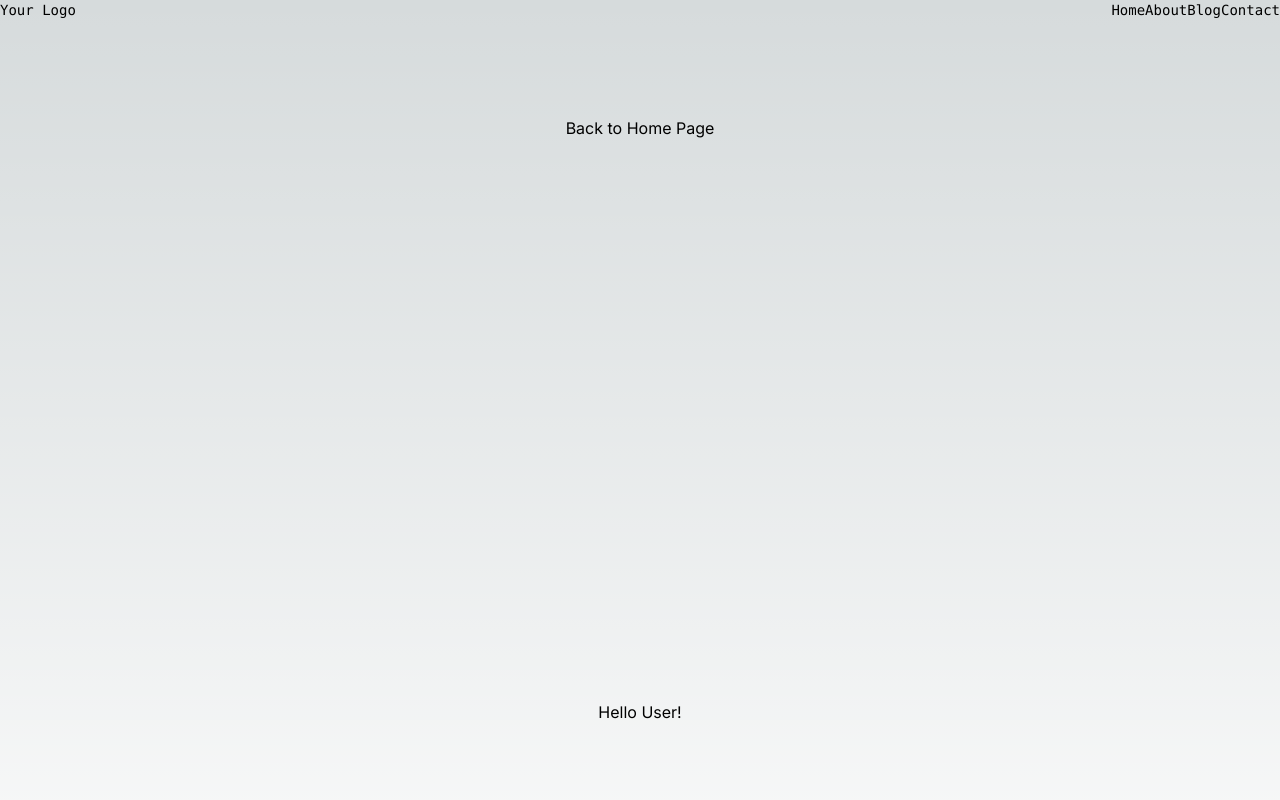
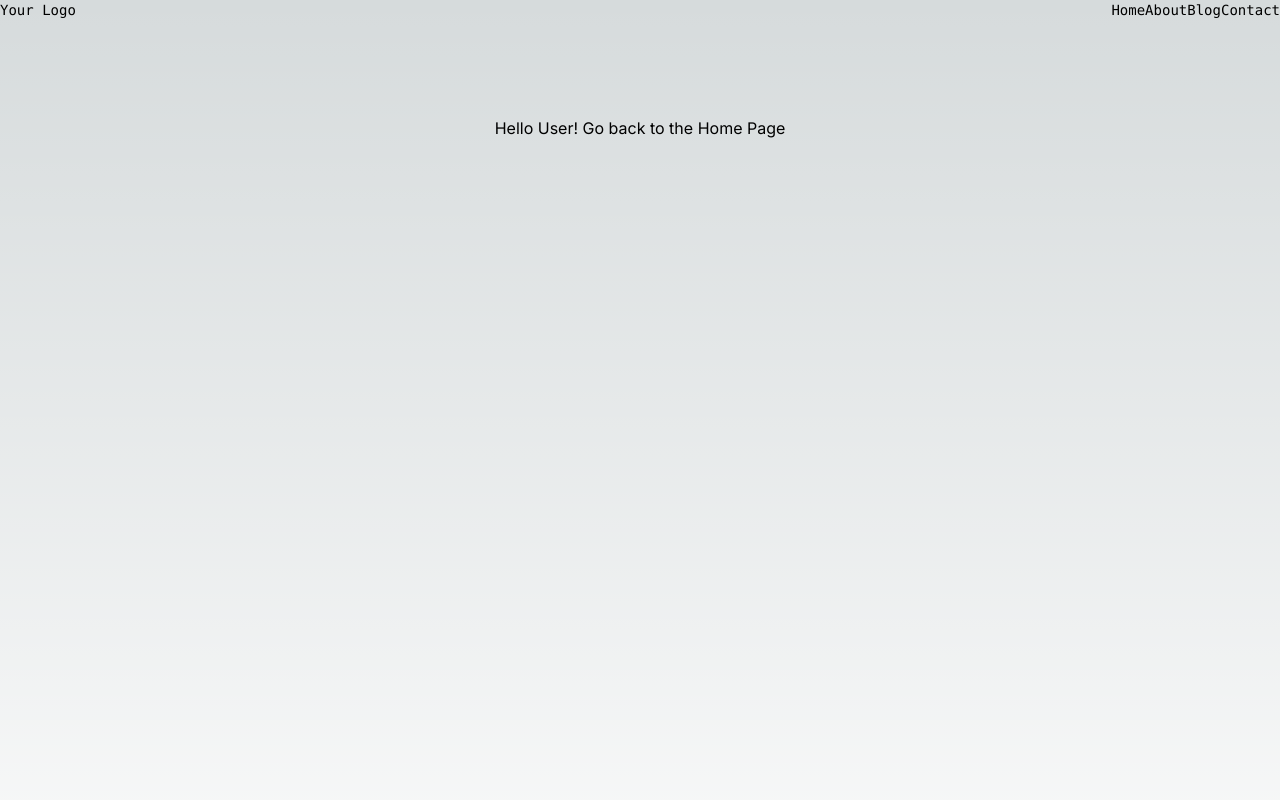
Before and after one commit to kadenjenson/translator-app, a Next.js app: page /user in a window 1280 px wide. Shown: the top 800 px of the page. Built offline with nearby package versions, Linux system fonts and the light colour scheme.

Commit message:
removed un-used imports and reformatted tab sizes

```diff
--- a/src/app/user/page.tsx
+++ b/src/app/user/page.tsx
@@ -2,12 +2,11 @@ import Link from "next/link";
 
 export default function UserPage()
 {
-    return (
-        <>
-            <h1>
-                <Link href="/">Back to Home Page</Link>
-            </h1>
-            <h1>Hello User!</h1>
-        </>
-    );
+  return (
+    < >
+      <h1>
+        Hello User! Go back to the <Link href="/">Home Page</Link>
+      </h1>
+    </>
+  );
 };
```
Also changed, not shown: src/app/about/page.tsx (+3 -5 lines), src/app/blog/page.tsx (+3 -5 lines).
